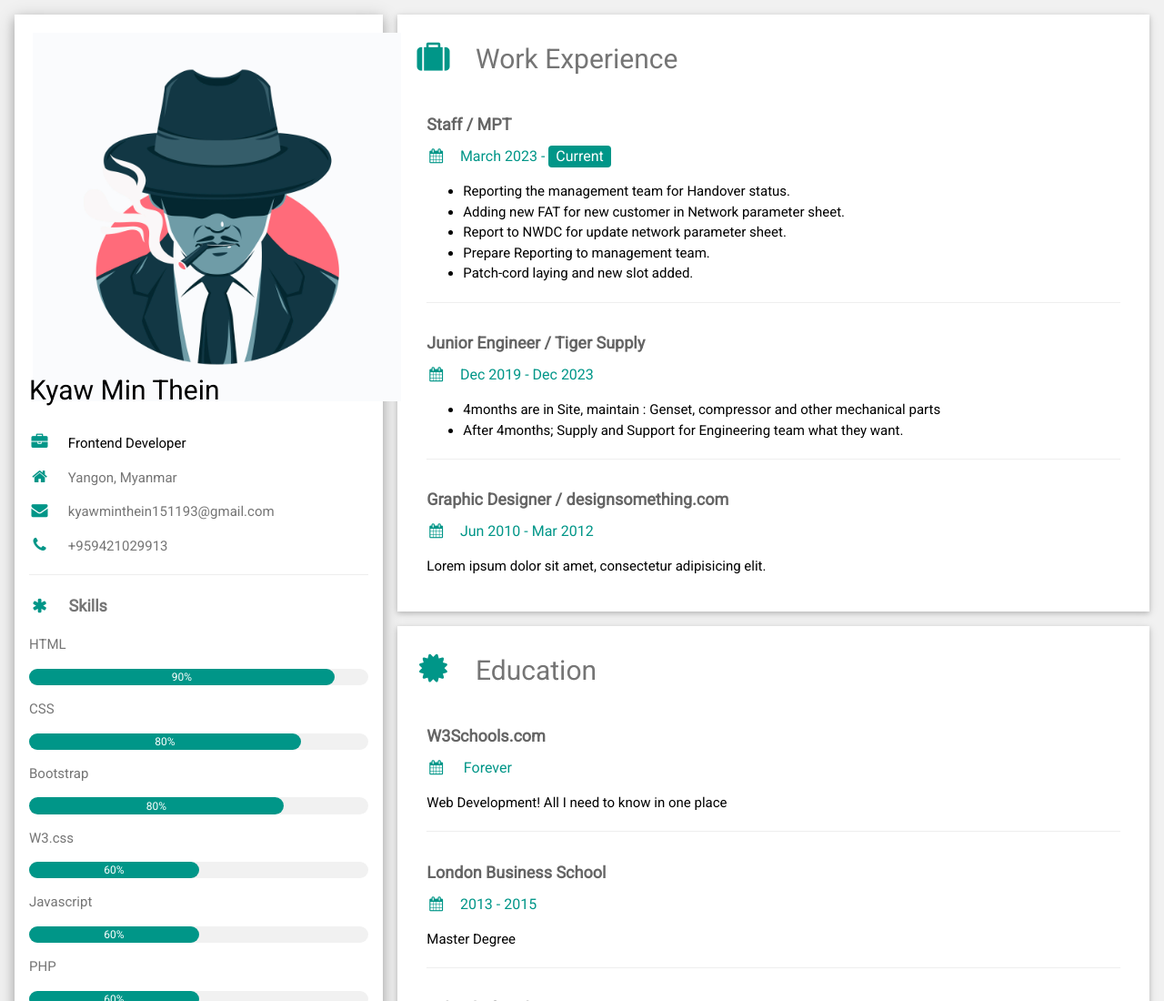
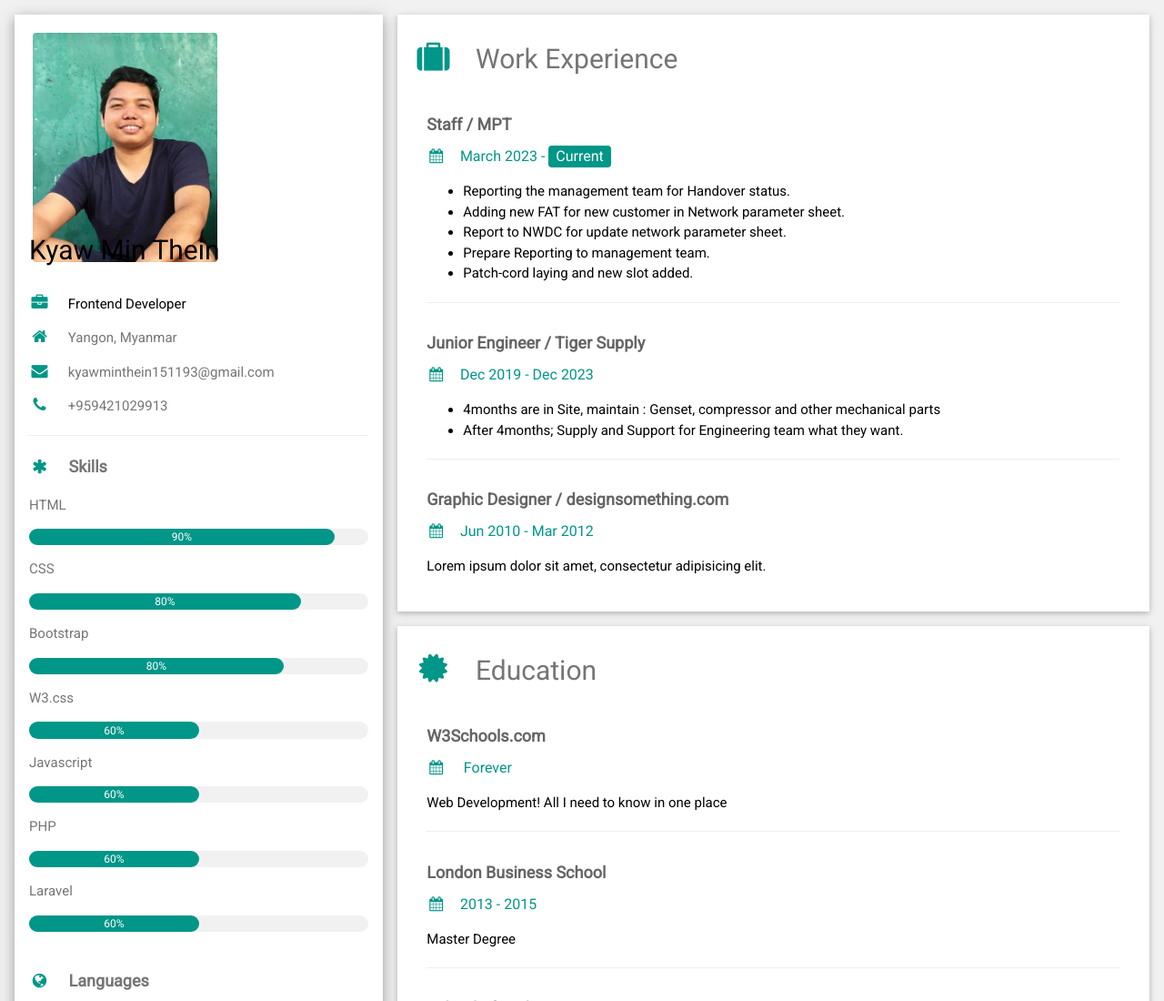
Before and after one commit to Kyaw1511/design_templates, a plain HTML site: page index.html in a window 1280 px wide. Shown: the top 1100 px of the page at 91% size. Drawn offline with nearby package versions, Linux system fonts and the light colour scheme.

Commit message:
version2.5

```diff
--- a/index.html
+++ b/index.html
@@ -25,7 +25,7 @@
 
                 <div class="w3-white w3-text-grey w3-card-4">
                     <div class="w3-display-container">
-                        <img src="pictures/AmanWithHat.jpg" style="width:100%; margin: 20px;" alt="Avatar">
+                        <img src="pictures/kmtProfile.jpg" class="w3-round" style="width:50%; margin: 20px;" alt="Avatar">
                         <div class="w3-display-bottomleft w3-container w3-text-black">
                             <h2>Kyaw Min Thein</h2>
                         </div>
```
Also changed, not shown: pictures/kmtProfile.jpg (added).
